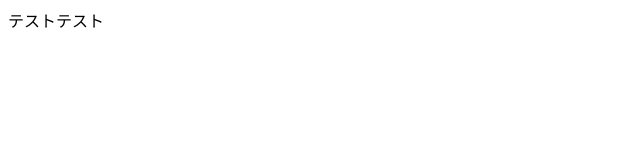
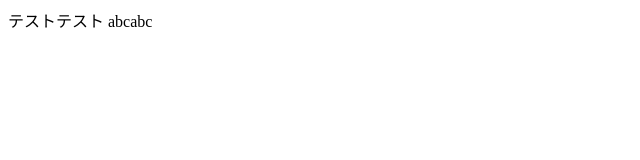
Before and after one commit to hajipion/test-git-0720, a plain HTML site: page index.html in a window 1280 px wide. Shown: the full height of the page, 0-640 px from the left. Drawn offline with Linux system fonts and the light colour scheme.

Commit message:
Bodyを編集 （abcabc追記）

```diff
--- a/index.html
+++ b/index.html
@@ -8,5 +8,6 @@
 </head>
 <body>
 	テストテスト
+	abcabc
 </body>
 </html>
```
